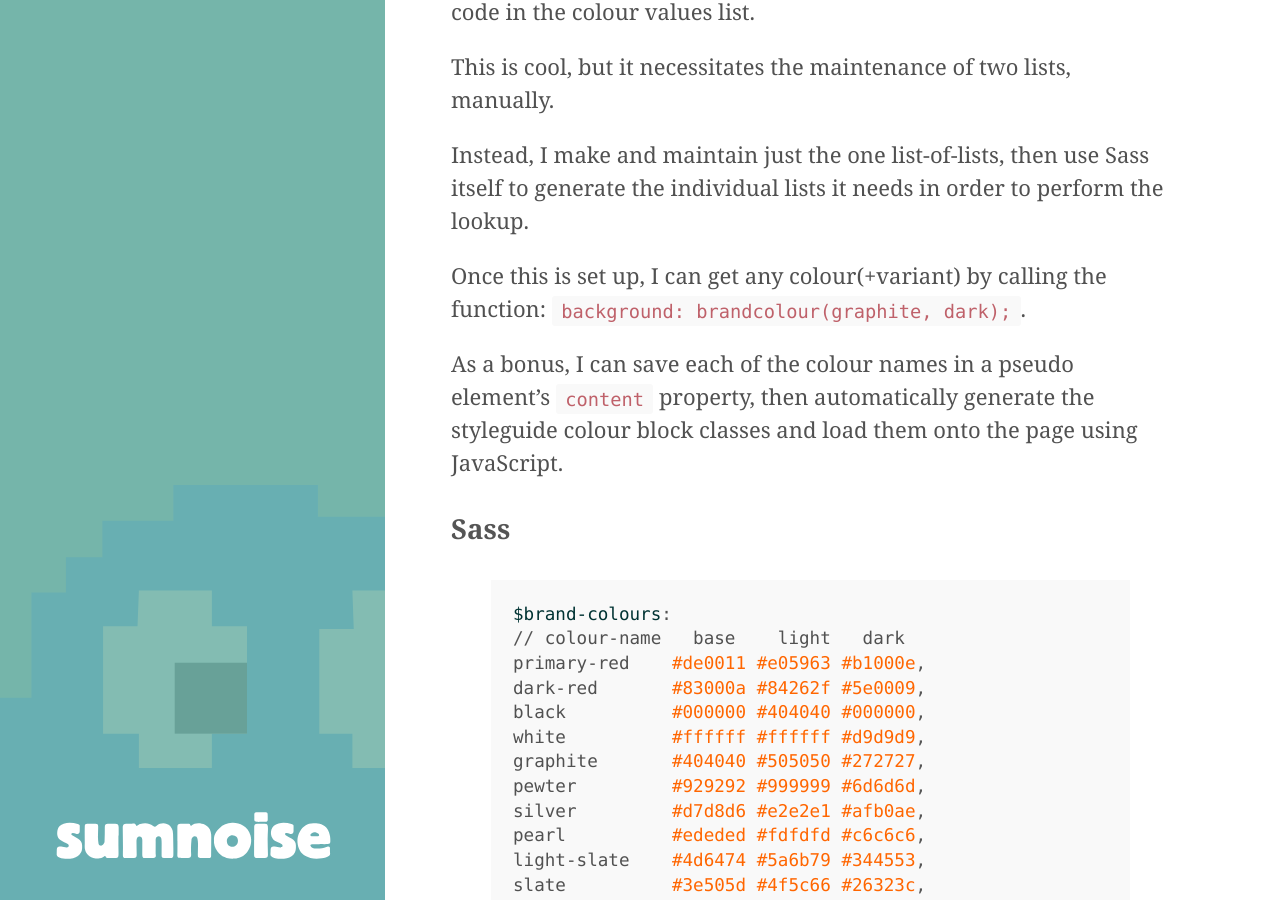
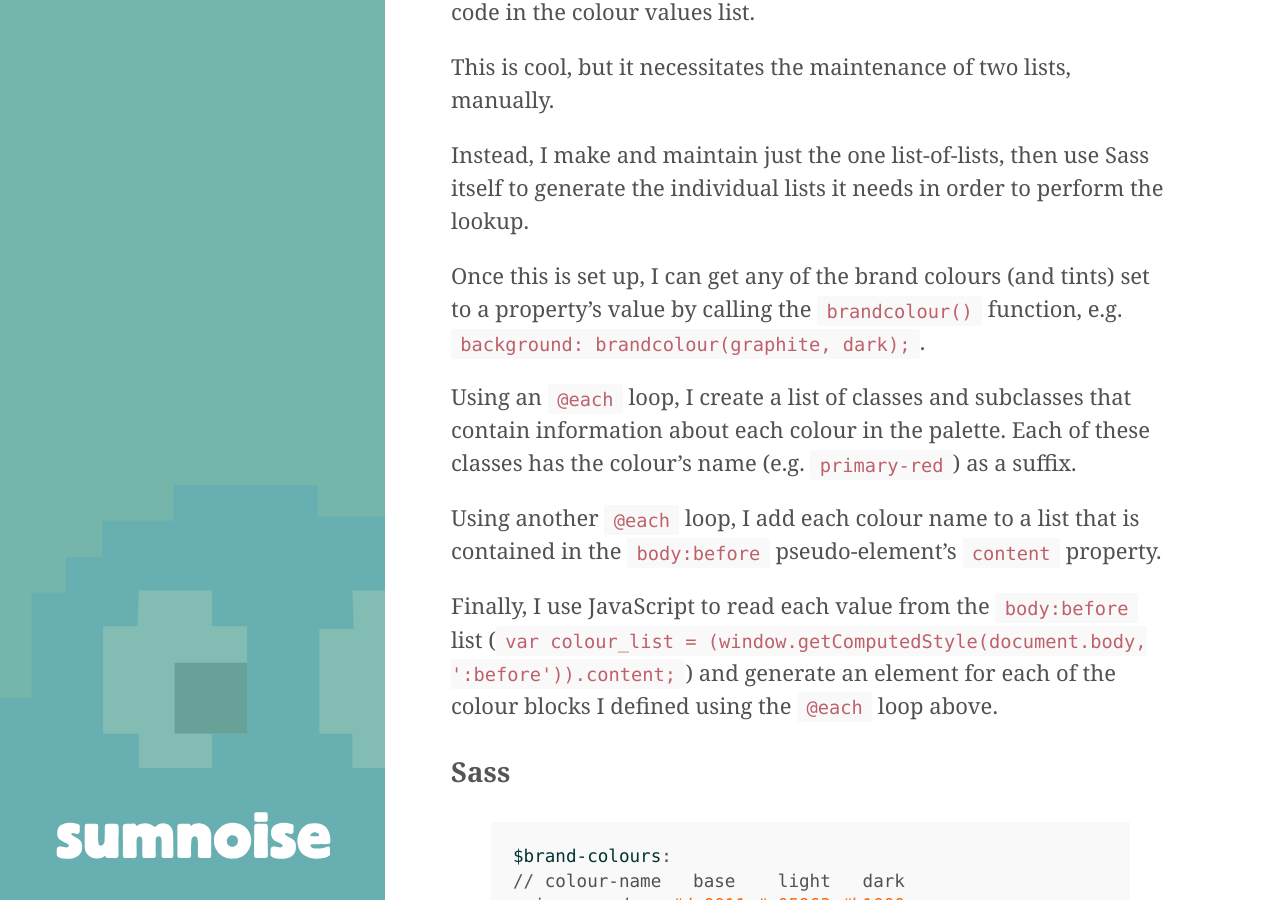
Before and after one commit to davidpmccormick/davidpmccormick.github.io, a Jekyll site: the page built from _posts/2014-02-26-styleguide-colour-palette.md, in a window 1280 px wide and 900 px high, scrolled down 676 px. Built offline with Jekyll 4.4.1, drawn with Linux system fonts in a browser that asks for light colours; Markdown is read by kramdown in place of the engine named in the settings; some of the changed text lies outside the part shown.

Commit message:
Update styleguide post

```diff
--- a/_posts/2014-02-26-styleguide-colour-palette.md
+++ b/_posts/2014-02-26-styleguide-colour-palette.md
@@ -13,9 +13,14 @@ This is cool, but it necessitates the maintenance of two lists, manually.
 
 Instead, I make and maintain just the one list-of-lists, then use Sass itself to generate the individual lists it needs in order to perform the lookup.
 
-Once this is set up, I can get any colour(+variant) by calling the function: `background: brandcolour(graphite, dark);`.
+Once this is set up, I can get any of the brand colours (and tints) set to a property's value by calling the `brandcolour()` function, e.g. `background: brandcolour(graphite, dark);`.
 
-As a bonus, I can save each of the colour names in a pseudo element's `content` property, then automatically generate the styleguide colour block classes and load them onto the page using JavaScript.
+Using an `@each` loop, I create a list of classes and subclasses that contain information about each colour in the palette. Each of these classes has the colour's name (e.g. `primary-red`) as a suffix.
+
+Using another `@each` loop, I add each colour name to a list that is contained in the `body:before` pseudo-element's `content` property.
+
+Finally, I use JavaScript to read each value from the `body:before` list (`var colour_list = (window.getComputedStyle(document.body, ':before')).content;`) and generate an element for each of the colour blocks I defined using the `@each` loop above.
+
 
 
 ### Sass
@@ -94,9 +99,6 @@ body:before {
 }
 
 .styleguide__colour-block {
-  font-family: futura, helvetica, arial, sans;
-  font-size: 11px;
-  text-transform: uppercase;
   float: left;
   margin: 0 20px 20px 0;
   width: 200px;
@@ -148,8 +150,8 @@ body:before {
 
 {% highlight js %}
 $(function() {
-  colour_list = (window.getComputedStyle(document.body, ':before')).content;
-  colour_array = (colour_list.substring(1, colour_list.length-1)).split(' ');
+  var colour_list = (window.getComputedStyle(document.body, ':before')).content;
+  var colour_array = (colour_list.substring(1, colour_list.length-1)).split(' ');
   $.each(colour_array, function(index, value) {
     $('body').append('\
       <div class="styleguide__colour-block">\
```
